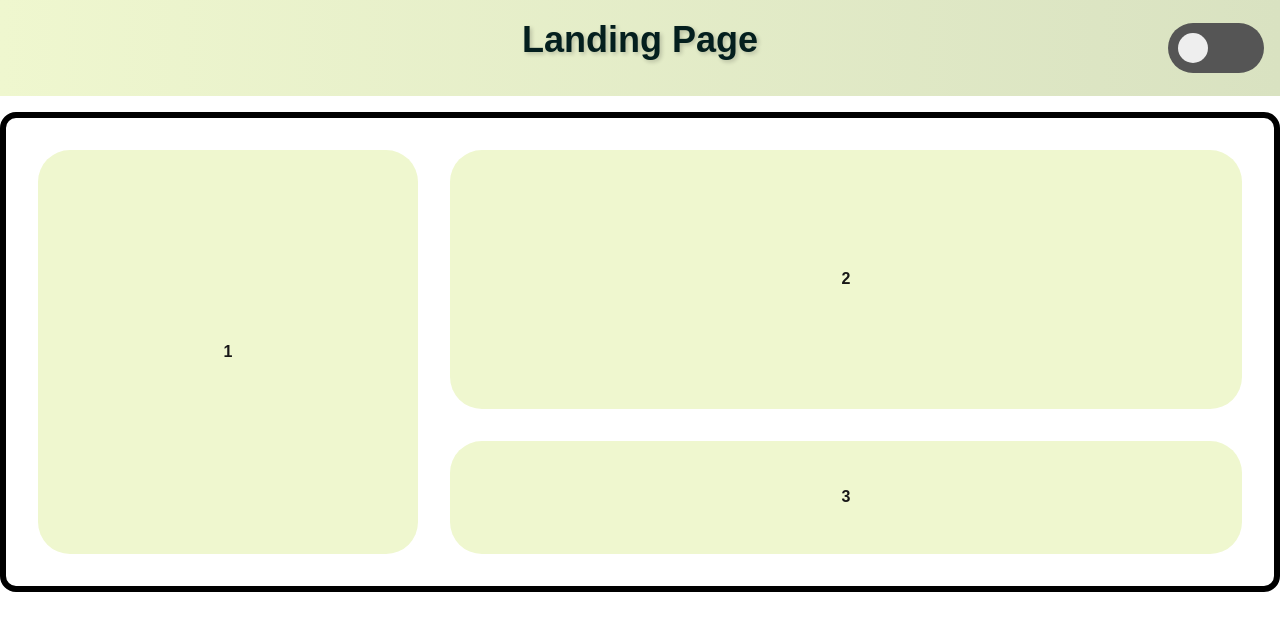
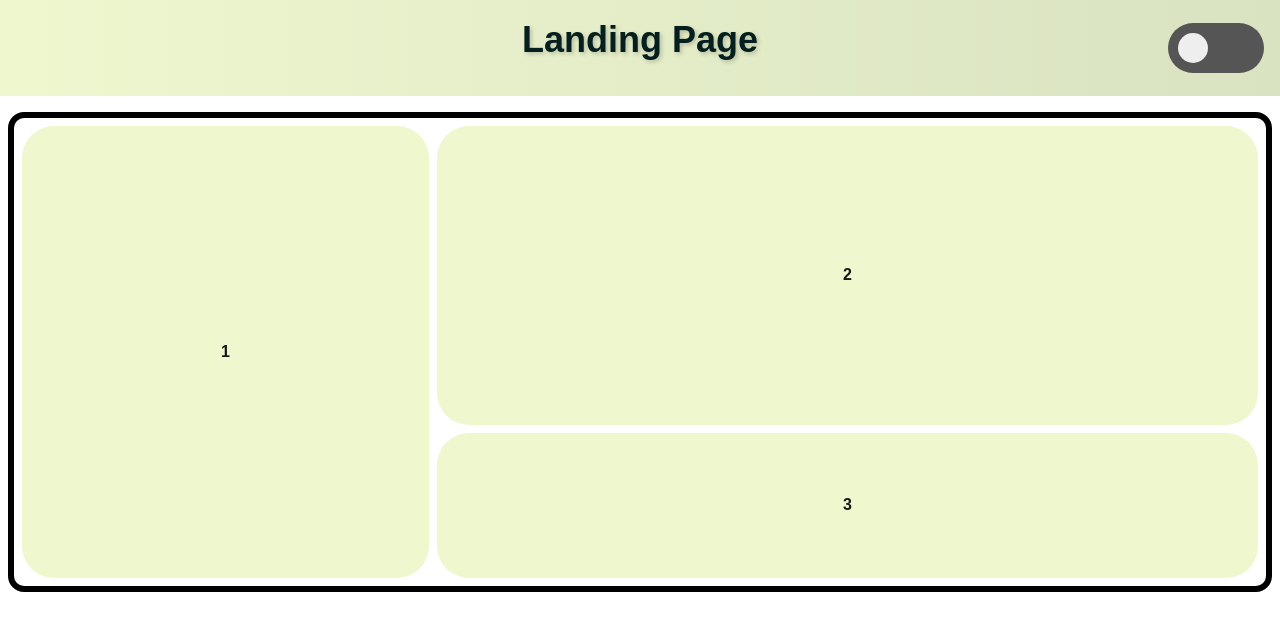
Before and after one commit to marcoD9/courses-landing-page, a Next.js app: page / in a window 1280 px wide. Shown: the top 630 px of the page. Built offline with nearby package versions, Linux system fonts and the light colour scheme.

Commit message:
Add padding

```diff
--- a/src/app/components/Section.tsx
+++ b/src/app/components/Section.tsx
@@ -2,7 +2,7 @@ import Card from "./ui/Card";
 
 export default function Section() {
   return (
-    <div className="bg-[var(--background)] grid h-[60vh] border-6 p-8 mt-4 border-[var(--border)] rounded-2xl gap-8 grid-cols-3 grid-rows-3">
+    <div className="bg-[var(--background)] grid h-[60vh] border-6 p-2 mt-4 mx-2 border-[var(--border)] rounded-2xl gap-2 grid-cols-3 grid-rows-3">
       <div className="col-span-1 row-span-3">
         <Card content="1" />
       </div>
```
